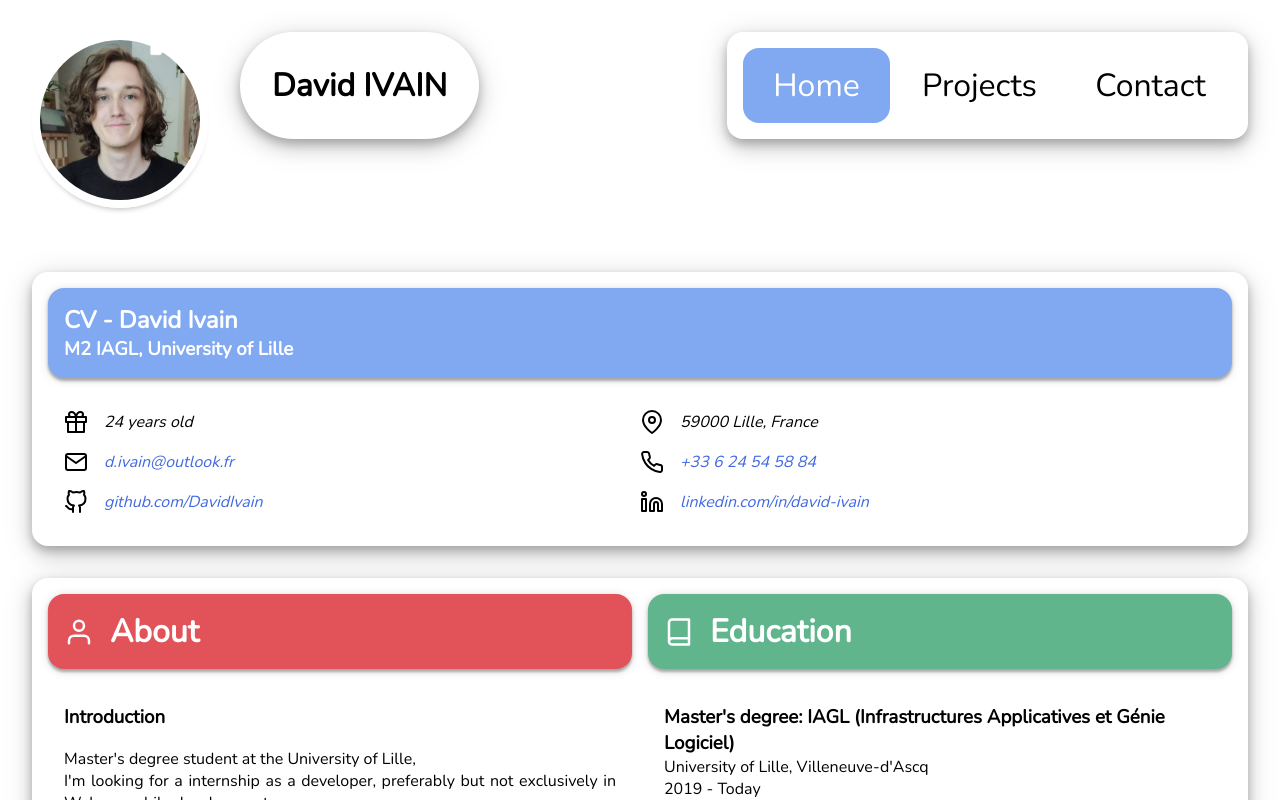
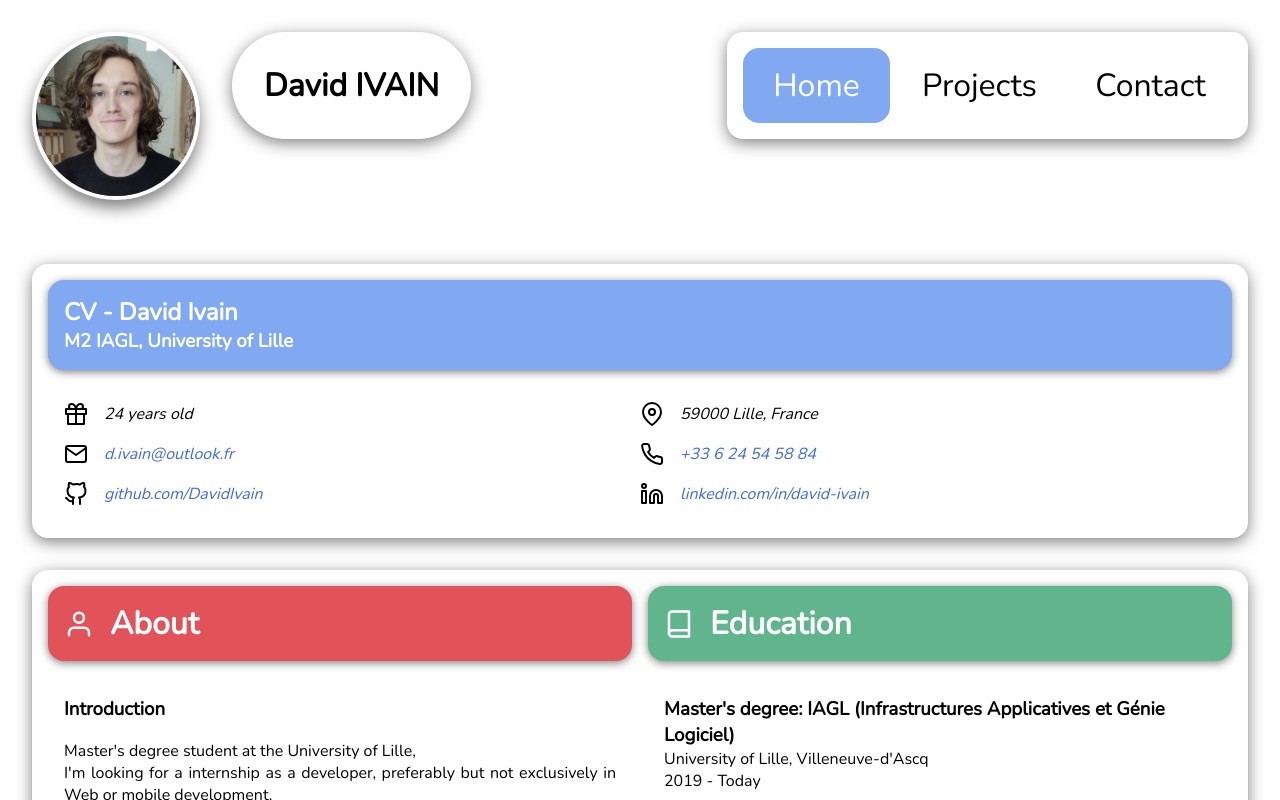
Before and after one commit to DavidIvain/Portfolio, a React (Create React App) app: page / in a window 1280 px wide. Shown: the top 800 px of the page. Built offline with nearby package versions, Linux system fonts and the light colour scheme.

Commit message:
optimized shadows

```diff
--- a/src/components/Card/card.scss
+++ b/src/components/Card/card.scss
@@ -8,15 +8,17 @@
 }
 
 .card-elevated {
-    filter: drop-shadow(0 5px 5px rgba(0, 0, 0, 0.2)) drop-shadow(0 8px 10px rgba(0, 0, 0, 0.14))
-        drop-shadow(0 3px 14px rgba(0, 0, 0, 0.12));
+    /*filter: drop-shadow(0 5px 5px rgba(0, 0, 0, 0.2)) drop-shadow(0 8px 10px rgba(0, 0, 0, 0.14))
+        drop-shadow(0 3px 14px rgba(0, 0, 0, 0.12));*/
+    filter: drop-shadow(0 4px 8px rgba(0, 0, 0, 0.5));
     //box-shadow: 0 5px 5px -3px rgba(0, 0, 0, 0.2), 0 8px 10px 1px rgba(0, 0, 0, 0.14), 0 3px 14px 2px rgba(0, 0, 0, 0.12);
     //box-shadow: 0 5px 5px -3px rgba(0, 0, 0, 0.2);
 }
 
 .card-laid {
-    filter: drop-shadow(0 3px 1px rgba(0, 0, 0, 0.2)) drop-shadow(0 2px 2px rgba(0, 0, 0, 0.14))
-        drop-shadow(0 1px 5px rgba(0, 0, 0, 0.12));
+    /*filter: drop-shadow(0 3px 1px rgba(0, 0, 0, 0.2)) drop-shadow(0 2px 2px rgba(0, 0, 0, 0.14))
+        drop-shadow(0 1px 5px rgba(0, 0, 0, 0.12));*/
+    filter: drop-shadow(0 2px 4px rgba(0, 0, 0, 0.5));
     //box-shadow: 0 3px 1px -2px rgba(0, 0, 0, 0.2), 0 2px 2px 0 rgba(0, 0, 0, 0.14), 0 1px 5px 0 rgba(0, 0, 0, 0.12);
     //box-shadow: 0 3px 1px -2px rgba(0, 0, 0, 0.2);
 }
--- a/src/components/Header/header.scss
+++ b/src/components/Header/header.scss
@@ -16,8 +16,9 @@ $avatar-size: 160;
     .avatar {
         max-width: 15vmax;
         max-height: 15vmax;
-        border: 8px solid white;
-        box-shadow: 0 5px 5px -3px rgba(0, 0, 0, 0.2);
+        border: 4px solid white;
+        //box-shadow: 0 5px 5px -3px rgba(0, 0, 0, 0.2);
+        filter: drop-shadow(0 8px 8px rgba(0, 0, 0, 0.5));
     }
     div:first-child {
         display: flex;
```
